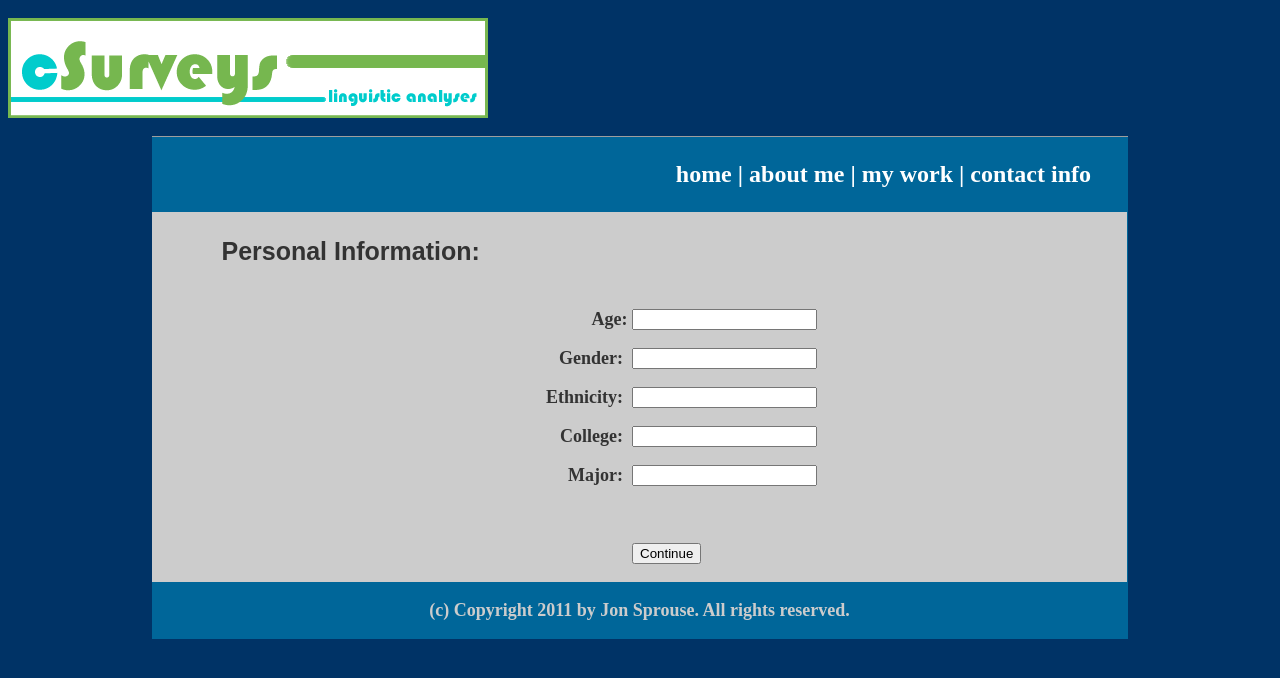
After one commit to kostspielig/questionnaires-and-surveys, a PHP site: the page made by public/Site Front/start_survey_page.html in a window 1280 px wide. The commit adds this page. Shown: the top 678 px of the page. Run offline with PHP 8.4, Linux system fonts and the light colour scheme; grey boxes are pictures that could not be loaded.

Commit message:
added site front, and made minor layout fixes.

```diff
--- /dev/null
+++ b/public/Site Front/start_survey_page.html
@@ -0,0 +1,150 @@
+<!DOCTYPE html PUBLIC "-//W3C//DTD XHTML 1.0 Transitional//EN" "http://www.w3.org/TR/xhtml1/DTD/xhtml1-transitional.dtd">
+<html xmlns="http://www.w3.org/1999/xhtml">
+<head>
+<meta http-equiv="Content-Type" content="text/html; charset=utf-8" />
+<title>Personal Information</title>
+<style type="text/css">
+
+body {
+	background-color: #036;
+	color: #FFFFFF;
+	font-size:18px;
+}
+
+.contents {
+	font-weight:bold;
+	background-color:#CCC;
+	color:#333;
+	text-align:right;
+
+}
+
+.fields {
+	background-color:#CCC;
+	color:#333;
+	text-align:left;
+}
+
+.copyright {
+	color: #CCC;
+}
+.logo {
+	font-family: Arial, Helvetica, sans-serif;
+	font-size: 14px;
+	background-image: url(logo.png);
+}
+.main {
+	font-size: x-large;
+	font-weight: bold;
+	color: #FFFFFF;
+	text-align:right;
+}
+
+a:link {color: #FFFFFF; text-decoration: none; }
+a:active {color: #036; text-decoration: none; }
+a:visited {color: #FFFFFF; text-decoration: none; }
+a:hover {color: #CCCCCC; text-decoration: none; }
+
+</style>
+</head>
+
+<body>
+
+<p> <a href="main_page.html"><img src="logo.png" width="480" height="100" alt="logo" border=0 /></a>
+</p>
+
+<div align="center">
+  <table style="display: inline-table; background-color: #006699;" bgcolor="#ffffff" border="0" cellpadding="0" cellspacing="0" width="975">
+    <!-- fwtable fwsrc="Untitled" fwpage="Page 1" fwbase="home.gif" fwstyle="Dreamweaver" fwdocid = "1193586921" fwnested="0" -->
+
+    <tr>
+      <td width="480"><img src="images/spacer.gif" width="480" height="1" border="0" alt="" /></td>
+      <td width="495"><img src="images/spacer.gif" width="495" height="1" border="0" alt="" /></td>
+      <td width="10"><img src="images/spacer.gif" width="1" height="1" border="0" alt="" /></td>
+    </tr>
+
+    <tr>
+      <td colspan="2" class="main">
+      <p>
+
+      <a href="main_page.html">home</a>
+      |
+      <a href="about_page.html">about me</a>
+	  |
+	  <a href="about_page.html">my work</a>
+      |
+      <a href="about_page.html">contact info</a>
+
+      &nbsp;
+      &nbsp;
+      &nbsp;</p></td>
+    </tr>
+
+    <tr>
+      <td colspan="2" class="contents" align="left" >
+      <p style="font-size:25px; text-align:left; font-family:Arial, Helvetica, sans-serif">
+      &nbsp;
+      &nbsp;
+	  &nbsp;
+	  &nbsp;
+      &nbsp;
+      Personal Information: </p></td>
+      <td></td>
+    </tr>
+    <tr>
+      <td valign="top" class="contents"><p>
+        <label for="textfield2"> </label>Age:&nbsp; </p>
+        <p>Gender: &nbsp;
+          <label for="textfield9"></label>
+        </p>
+        <p>Ethnicity: &nbsp;
+          <label for="textfield10"></label>
+        </p>
+        <p>College: &nbsp;
+          <label for="textfield11"></label>
+        </p>
+      <p>Major: &nbsp; </p></td>
+
+      <td class="fields"><form id="form2" name="form2" method="post" action="">
+        <p>
+          <input type="text" name="textfield2" id="textfield2" />
+        </p>
+        <p>
+          <input type="text" name="textfield3" id="textfield5" />
+</p>
+        <p>
+          <input type="text" name="textfield4" id="textfield6" />
+        </p>
+        <p>
+          <input type="text" name="textfield5" id="textfield7" />
+        </p>
+        <p>
+          <label for="textfield8"></label>
+          <input type="text" name="textfield" id="textfield8" />
+        </p>
+        <p>&nbsp;</p>
+        <p>
+          <input type="submit" name="button" id="button" value="Continue" />
+        </p>
+
+      </form></td>
+
+      <td>
+
+      </td>
+    </tr>
+
+    <tr>
+      <td colspan="2" bgcolor="#006699" align="center" >
+      <p class="copyright">
+      <strong>
+      	(c) Copyright 2011 by Jon Sprouse. All rights reserved.
+      </strong>
+      </p>
+      </td>
+    </tr>
+
+  </table>
+</div>
+</body>
+</html>
```
Also changed, not shown: public/Site Front/about_page.html (added, +106 -0 lines), public/Site Front/main_page.html (added, +107 -0 lines), public/dashboard.php (+13 -4 lines), public/experimentsView.php (+21 -11 lines), public/Site Front/logo.png (added).
